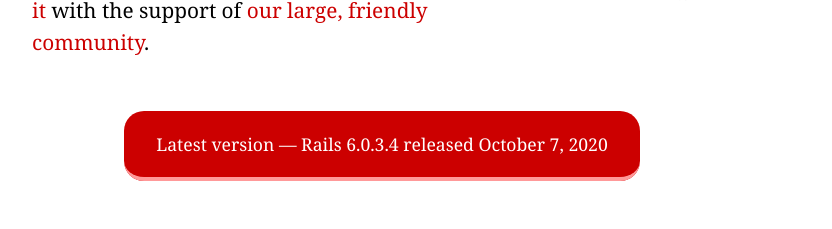
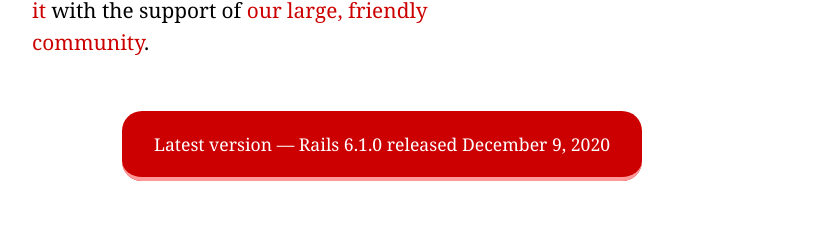
Before and after one commit to rails/homepage, a Jekyll site: the page built from index.html, in a window 1280 px wide. Shown: the part 506-735 px from the top of the page, without its empty margins (258-1090 px from the left). Built offline with Jekyll 4.4.1, drawn with Linux system fonts in a browser that asks for light colours; grey boxes are pictures that could not be loaded.

Commit message:
Update the home page for 6.1

```diff
--- a/index.html
+++ b/index.html
@@ -28,8 +28,8 @@
     </section>
 
     <section class="version">
-      <p><a href="https://weblog.rubyonrails.org/2020/10/7/Rails-6-0-3-4-has-been-released/">Latest version &mdash; Rails 6.0.3.4 <span class="hide-mobile">released October 7, 2020</span></a></p>
-      <p class="show-mobile"><small>Released October 7, 2020</small></p>
+      <p><a href="https://weblog.rubyonrails.org/2020/12/9/Rails-6-1-0-release/">Latest version &mdash; Rails 6.1.0 <span class="hide-mobile">released December 9, 2020</span></a></p>
+      <p class="show-mobile"><small>Released December 9, 2020</small></p>
     </section>
 
     <section class="video-container">
--- a/maintenance.html
+++ b/maintenance.html
@@ -32,7 +32,7 @@
 
       <p>In special situations, where someone from the <a href="/community#core">Rails core team</a> agrees to support more series, they are included in the list of supported series.</p>
 
-      <p>Currently included series: 6.0.Z.</p>
+      <p>Currently included series: 6.1.Z.</p>
 
       <h2>Security issues</h2>
       <p>See the <a href="/security/">security policy</a> for more details.</p>
```
